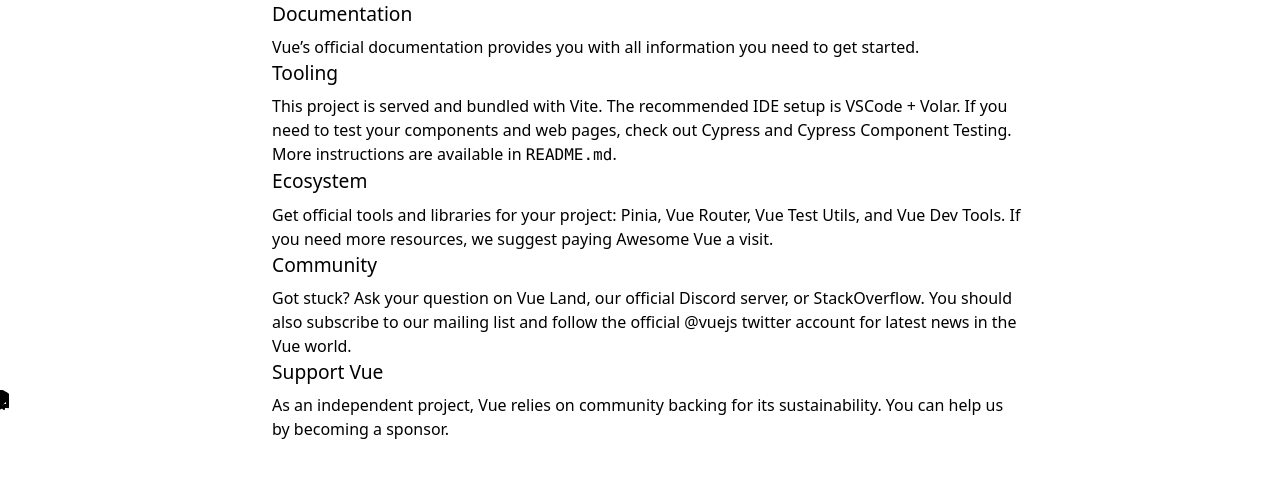
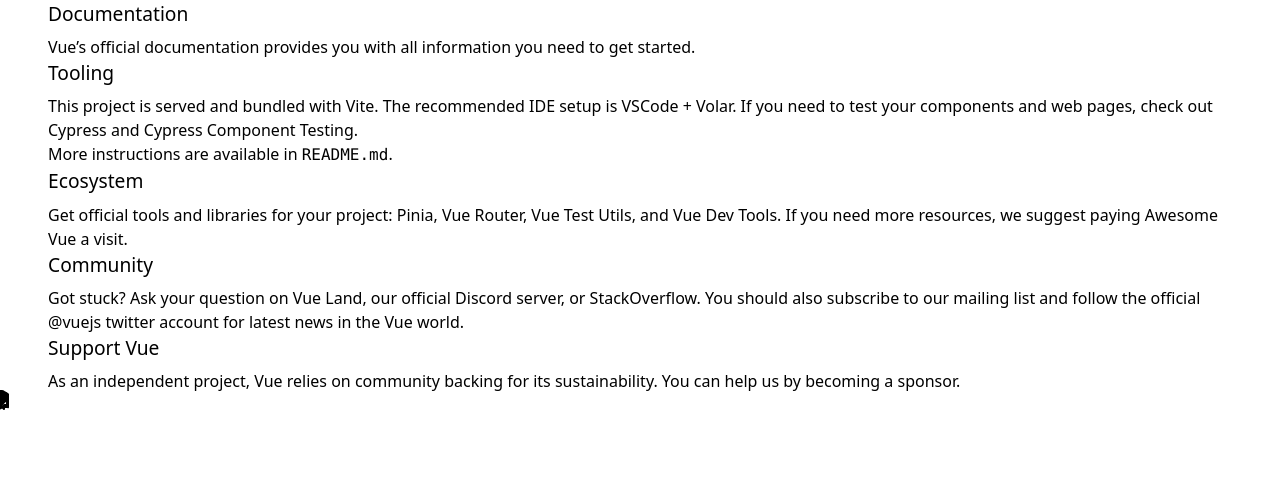
Before and after one commit to bilalthepunjabi/personal, a Vue app: page / in a window 1280 px wide. Shown: the top 478 px of the page. Built offline with nearby package versions, Linux system fonts and the light colour scheme.

Commit message:
--vue not-supported enums-props fully

```diff
--- a/src/App.vue
+++ b/src/App.vue
@@ -1,10 +1,35 @@
-<script setup lang="ts">
+<script lang="ts">
+import { defineComponent, defineProps, reactive, ref } from "vue";
+import type { PropType } from 'vue'
+
 import { RouterLink, RouterView } from 'vue-router'
-import Container from '@/components/Container'
+import Container from './components/Container.vue'
+import { ConstrainedEnum } from './components/types/Container';
+
+interface state {
+  constrained: ConstrainedEnum
+}
+
+export default defineComponent({
+  name: "App",
+  components:{
+    Container,
+    RouterView
+  },
+  setup () {
+    const state = reactive<state>({
+      constrained: ref(ConstrainedEnum.NARROW)
+    });
+    return { state }
+  },
+  methods: {
+
+  },
+});
 </script>
 
 <template>
-  <Container>
+  <Container :constrained="constrained">
     <RouterView/>
   </Container>
 </template>
--- a/src/components/Container.vue
+++ b/src/components/Container.vue
@@ -1,21 +1,17 @@
 <script lang="ts">
 import { defineComponent } from "vue";
 import type { PropType } from 'vue'
-
-enum ContentEnum {
-  NARROW = '',
-  FULL = ''
-}
+import { ConstrainedEnum } from './types/Container';
 
 export default defineComponent({
   name: "Container",
   props: {
-    content: {
-        type: String as PropType<ContentEnum>,
+    constrained: {
+        type: String as PropType<ConstrainedEnum>,
         required: false,
-        default: () => (ContentEnum.FULL),
-        validator: (content: ContentEnum) => {
-            console.log('validating props : content => ',content);
+        default: () => (ConstrainedEnum.FULL),
+        validator: (content: ConstrainedEnum) => {
+            console.log('validating props : content => ',content, typeof(content));
             return true;
         }
     },
@@ -26,7 +22,7 @@
   },
   methods: {
       narrow(){
-          return this.content === ContentEnum.NARROW;
+          return this.constrained === ConstrainedEnum.NARROW;
       }
   },
 });
--- /dev/null
+++ b/src/components/types/Container.ts
@@ -0,0 +1,4 @@
+export enum ConstrainedEnum {
+    NARROW = 'narrow',
+    FULL = 'full'
+}
--- a/tsconfig.app.json
+++ b/tsconfig.app.json
@@ -1,12 +1,12 @@
 {
   "extends": "@vue/tsconfig/tsconfig.web.json",
-  "include": ["env.d.ts", "src/**/*", "src/**/*.vue"],
+  "include": ["env.d.ts", "src/**/*", "src/**/*.vue","src/**/**/*.ts"],
   "exclude": ["src/**/__tests__/*"],
   "compilerOptions": {
     "composite": true,
     "baseUrl": ".",
     "paths": {
-      "@/*": ["./src/*"]
+      "@/*": ["./src/*"],
     }
   }
 }
```
